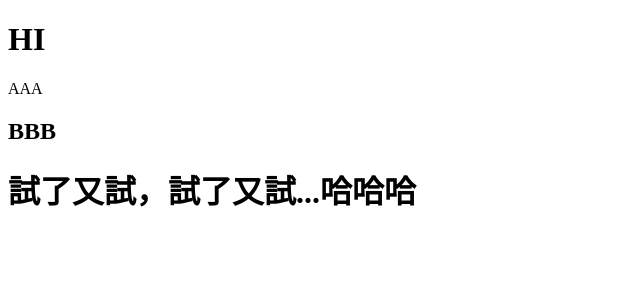
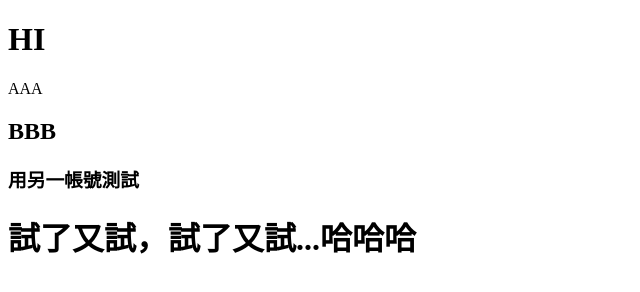
Before and after one commit to NauChen/201Test, a plain HTML site: page index.html in a window 1280 px wide. Shown: the whole page, without its empty margins (0-640 px from the left). Drawn offline with Linux system fonts and the light colour scheme.

Commit message:
用另一帳號測試

```diff
--- a/index.html
+++ b/index.html
@@ -9,6 +9,7 @@
     <h1>HI</h1>
     <p>AAA</p>
     <h2>BBB</h2>
+    <h3>用另一帳號測試</h3>
     <!--小春試了又試-->
     <h1>試了又試，試了又試...哈哈哈</h1>
 </body>
```
